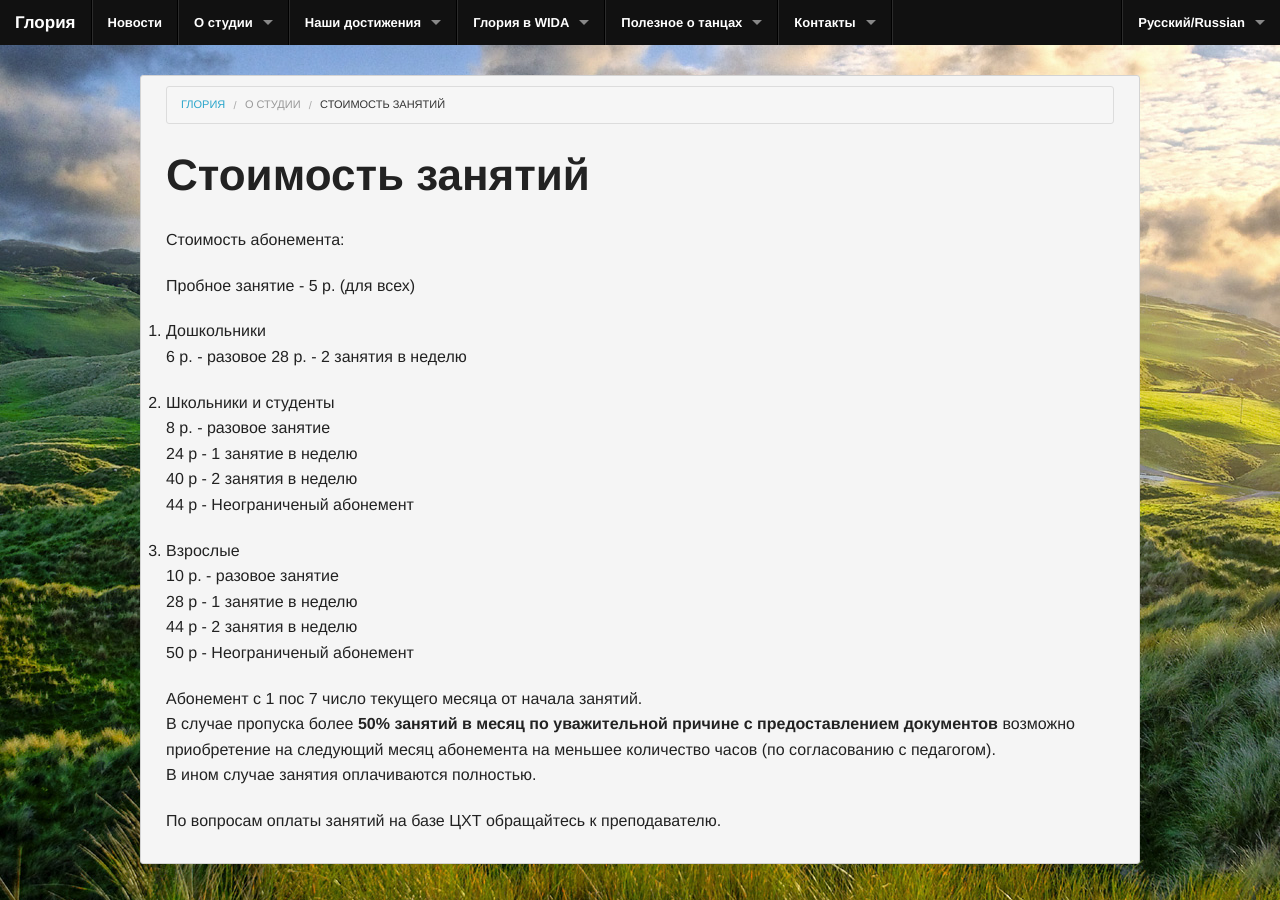
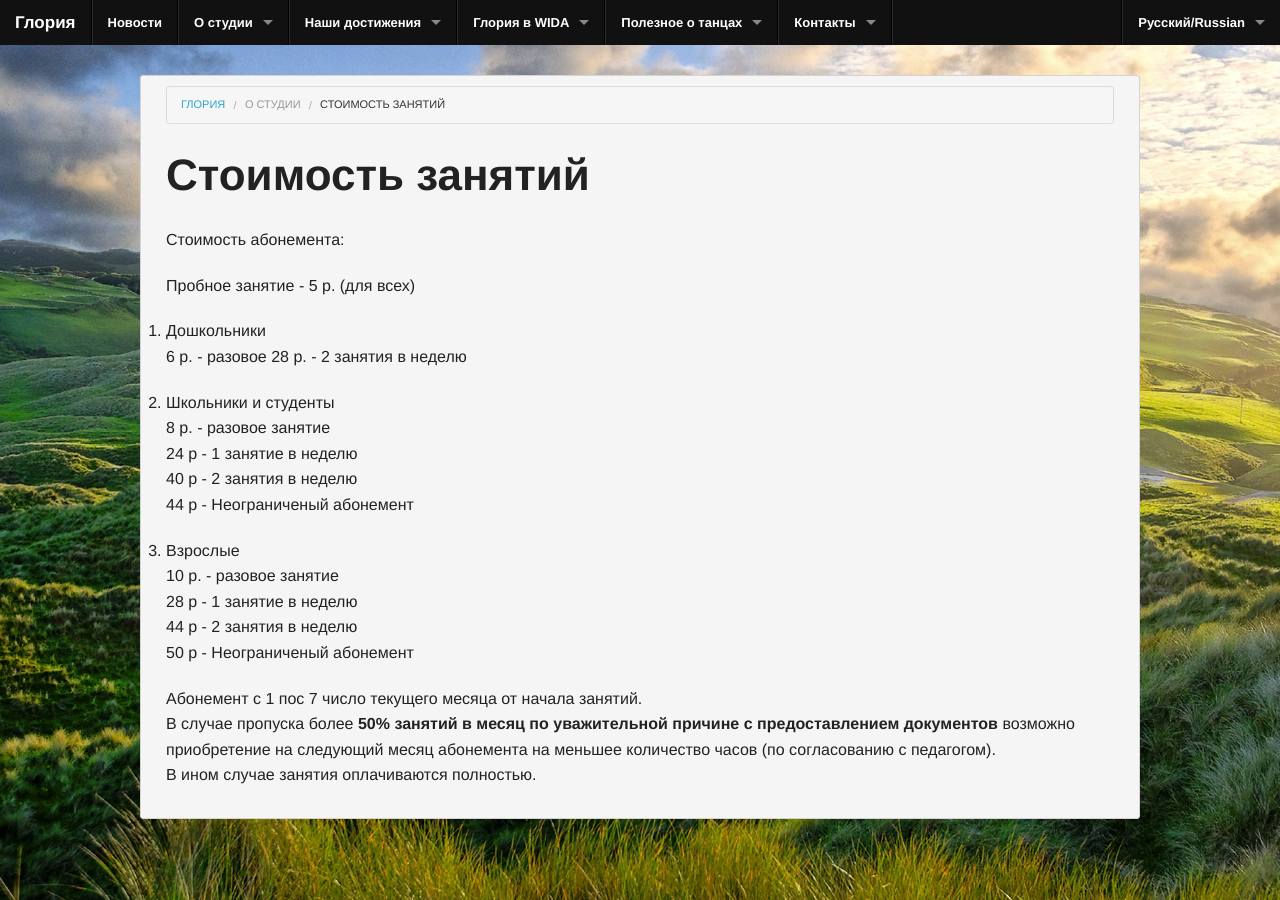
Before and after one commit to gloria-studio/gloria-studio.github.io, a Jekyll site: the page built from about/price/index.md, in a window 1280 px wide. Built offline with Jekyll 4.4.1, drawn with Linux system fonts in a browser that asks for light colours.

Commit message:
Updated index.md

```diff
--- a/about/price/index.md
+++ b/about/price/index.md
@@ -35,5 +35,3 @@ published: true
 Абонемент с 1 пос 7 число текущего месяца от начала занятий.
 В случае пропуска более **50% занятий в месяц по уважительной причине с предоставлением документов** возможно приобретение на следующий месяц абонемента на меньшее количество часов (по согласованию с педагогом).
 В ином случае занятия оплачиваются полностью.
-
-По вопросам оплаты занятий на базе ЦХТ обращайтесь к преподавателю.
```
